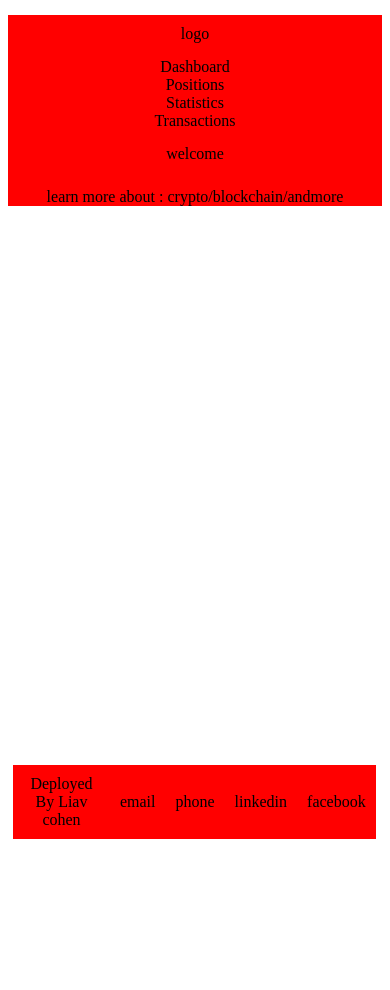
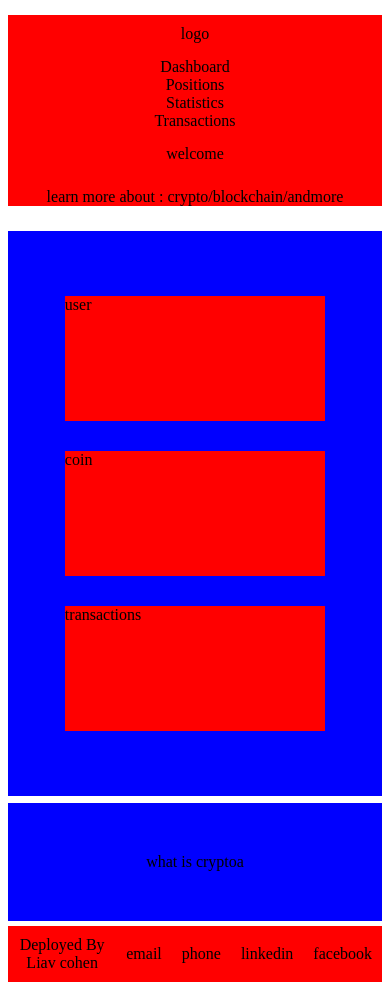
Before and after one commit to LiavCohen-a/TradeTrakingApp, a React (Create React App) app in the folder tradetrakingapp/: page / in a window 390 px wide. Before the commit the page ends 844 px from the top, so only its background shows below. Built offline with nearby package versions, Linux system fonts and the light colour scheme.

Commit message:
home page CSS

```diff
--- a/tradetrakingapp/src/Components/SharedComponents/Navigation/NavigationBarComp.js
+++ b/tradetrakingapp/src/Components/SharedComponents/Navigation/NavigationBarComp.js
@@ -6,6 +6,7 @@ import { Routes, Route, Link } from "react-router-dom";
 
 // Css
 import '../../../Css/NavigationBar.css';
+import '../../../Css/Mobile.css';
 
 function NavigationBarComp() {
   return (
--- /dev/null
+++ b/tradetrakingapp/src/Css/Mobile.css
@@ -0,0 +1,33 @@
+@media (max-width:900px) {
+    .NavBarContainer {
+      text-align: center;
+    }
+
+    .RouterLinkContainer {
+      flex-direction: column;
+    }
+
+    .RouterLinkContainer {
+      flex-direction: column;
+
+    }
+
+    .RouterLinkContainer {
+      margin: 15px 0;
+
+    }
+    .InfoItem{
+        padding: 10px;
+    }
+    .FooterInfoContainer{
+        position: relative;
+        justify-content: space-between;
+        width: 100%;
+    }
+    .DataContainer{
+        display: flex;
+        flex-direction: column;
+        background-color: blue;
+        align-items: center;
+      }
+  }
--- a/tradetrakingapp/src/Css/NavigationBar.css
+++ b/tradetrakingapp/src/Css/NavigationBar.css
@@ -17,30 +17,3 @@
     margin: 20px;
     justify-content: space-between;
 }
-@media (max-width:900px) {
-    .NavBarContainer {
-      text-align: center;
-    }
-
-    .RouterLinkContainer {
-      flex-direction: column;
-    }
-
-    .RouterLinkContainer {
-      flex-direction: column;
-
-    }
-
-    .RouterLinkContainer {
-      margin: 15px 0;
-
-    }
-    .InfoItem{
-        padding: 10px;
-    }
-    .FooterInfoContainer{
-        margin: 5px;
-        justify-content: space-between;
-        width: 93%;
-    }
-  }
--- a/tradetrakingapp/src/Css/Pages.css
+++ b/tradetrakingapp/src/Css/Pages.css
@@ -3,21 +3,33 @@
 }
 .FooterInfoContainer{
   display:flex;
-  position: fixed;
+  position: absolute;
   text-align: center;
   align-items: center;
   justify-content: center;
   bottom: 0;
   background-color: red;
-  width: 98%;
-
+  margin-top: 5px;
+  width: 98.7%;
 }
 .InfoItem{
   padding: 20px;
+}
+.Box{
+  background-color: red;
+  height: 125px;
+  width: 95%;
+  margin: 15px;
+}
+.DataContainer{
+  display: flex;
+  justify-content: space-around;
+  background-color: blue;
+  padding: 50px;
+}
+.PageContainer{
 
 }
-.HomeContainer{
-
-
-
+.Text{
+  margin-top: 2%;
 }
--- a/tradetrakingapp/src/Pages/HomeRouter/HomeRouterComp.js
+++ b/tradetrakingapp/src/Pages/HomeRouter/HomeRouterComp.js
@@ -19,7 +19,7 @@ function HomeRouterComp() {
         </div>
         <div className='RouteContainer'>
         <Routes>
-            <Route path="/HomePage" element={<HomePage />} />
+            <Route path="/" element={<HomePage />} />
             <Route path="/Dashboard" element={<DashboardPage />} />
             <Route path="/Positions" element={<PositionsPage />} />
             <Route path="/Statistics" element={<StatisticsPage />} />
--- a/tradetrakingapp/src/Pages/HomeRouter/Pages/HomePage.js
+++ b/tradetrakingapp/src/Pages/HomeRouter/Pages/HomePage.js
@@ -2,8 +2,14 @@
 function HomePage() {
 
   return (
-    <div>
-        HomePage
+    <div className="PageContainer">
+        <div className="DataContainer">
+          <div className="Box">user</div>
+          <div className="Box">coin</div>
+          <div className="Box">transactions</div>
+        </div>
+        <div className="DataContainer Text">what is cryptoa
+        </div>
     </div>
   );
 }
```
